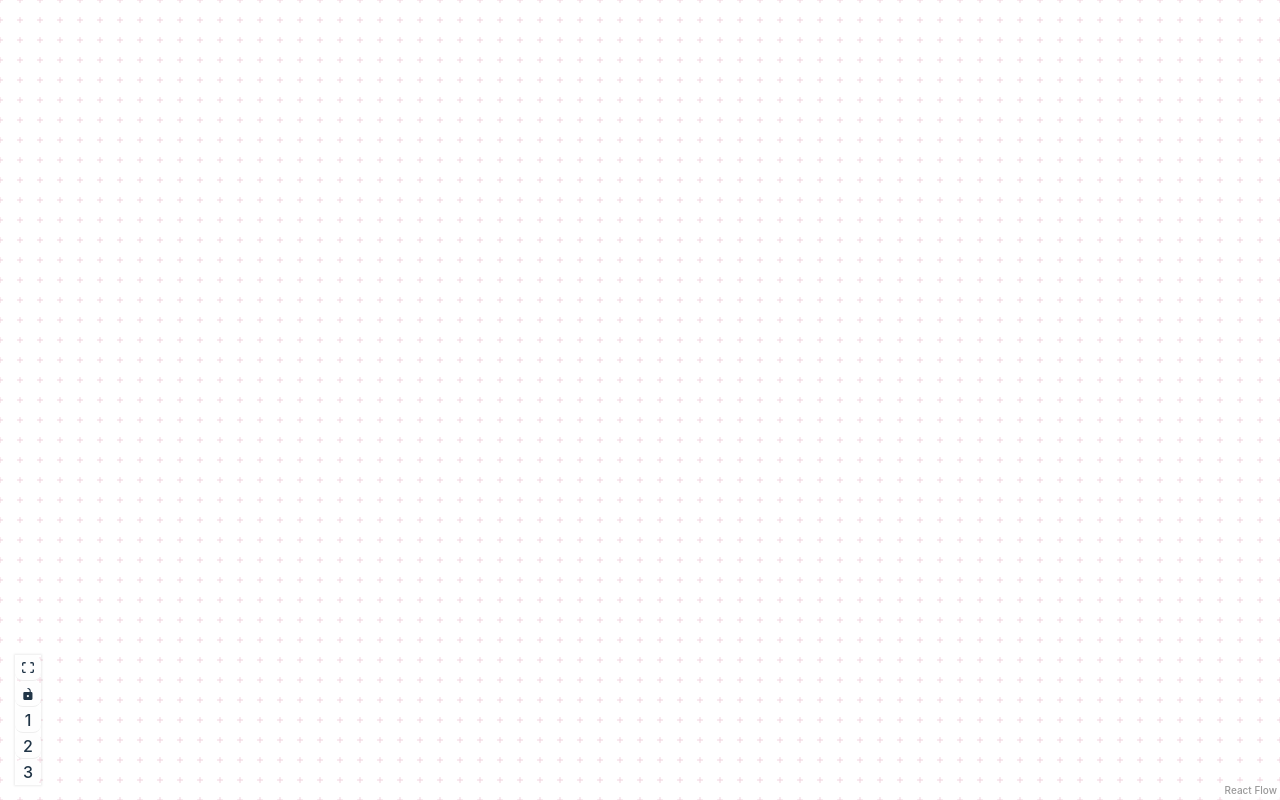
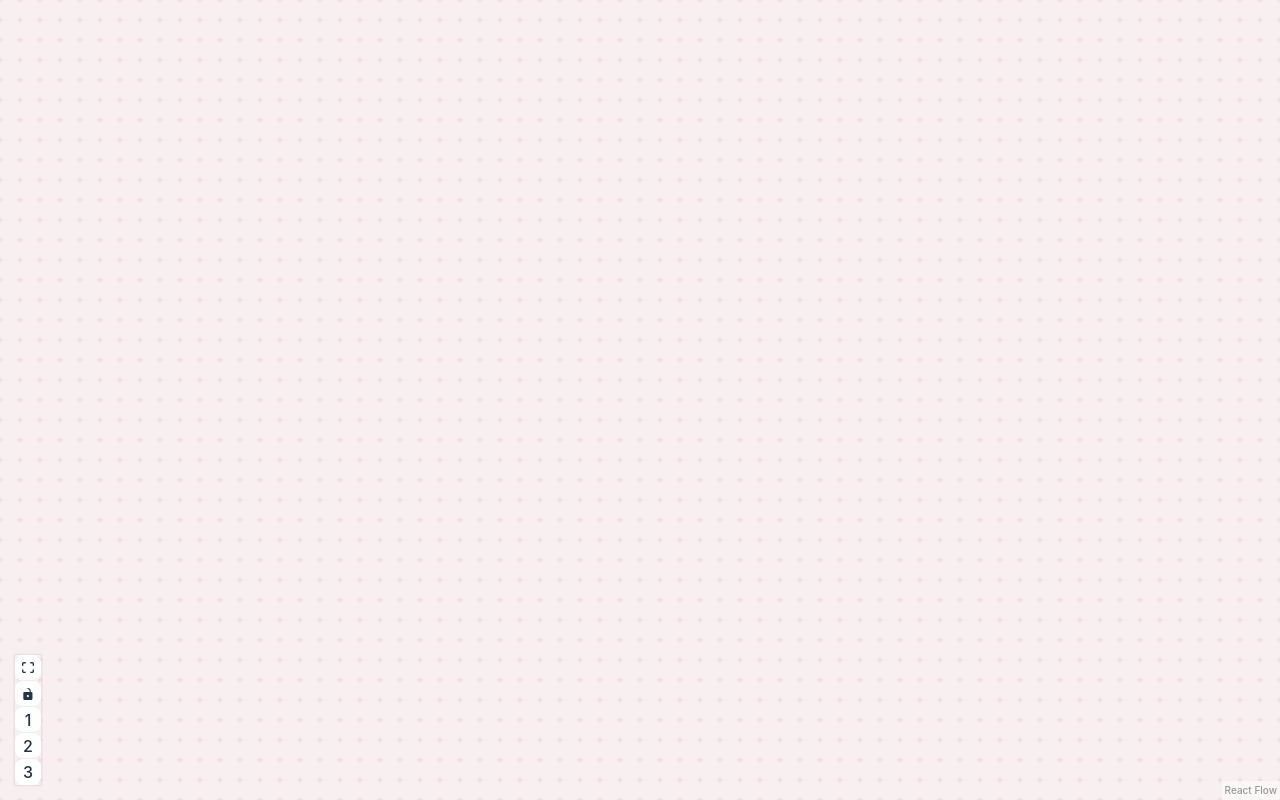
Before and after one commit to sovakrya/map-test-task, a React (Vite) app: page / in a window 1280 px wide. Built offline with nearby package versions, Linux system fonts and the light colour scheme.

Commit message:
added onNodesChange, onEdgeChange and onConnect in App

```diff
--- a/src/App.tsx
+++ b/src/App.tsx
@@ -5,10 +5,11 @@ import {
   ControlButton,
   Controls,
   addEdge,
-  useEdgesState,
-  useNodesState,
+  type Edge,
+  applyNodeChanges,
+  applyEdgeChanges,
 } from "@xyflow/react";
-import { useCallback } from "react";
+import { useCallback, useState } from "react";
 
 import "@xyflow/react/dist/style.css";
 import CustomNode from "./components/CustomNode";
@@ -21,24 +22,41 @@ type Node = {
 };
 
 const nodeTypes = { editableNode: CustomNode };
-let pos = 0;
+let posY = 0;
+let posX = 0;
 function App() {
-  const [nodes, setNodes, onNodeChange] = useNodesState<Node>([]);
+  const [nodes, setNodes] = useState<Node[]>([]);
+  const [edges, setEdges] = useState<Edge[]>([]);
+
+  const onNodeChange = useCallback(
+    (changes) => setNodes((nds) => applyNodeChanges(changes, nds)),
+    [setNodes]
+  );
+  const onEdgesChange = useCallback(
+    (changes) => setEdges((edgs) => applyEdgeChanges(changes, edgs)),
+    [setEdges]
+  );
+
+  const onConnect = useCallback(
+    (connection) => setEdges((eds) => addEdge(connection, eds)),
+    [setEdges]
+  );
 
   function addTwoNodes() {
-    pos += 100;
+    posY += 100;
+    posX += 80;
     setNodes((nodes) => {
       return [
         ...nodes,
         {
           id: String(Math.random()),
-          position: { x: 100, y: pos },
+          position: { x: posX, y: posY },
           data: { label: "" },
           type: "editableNode",
         },
         {
           id: String(Math.random()),
-          position: { x: 100, y: (pos += 100) },
+          position: { x: (posX += 80), y: (posY += 100) },
           data: { label: "" },
           type: "editableNode",
         },
@@ -47,7 +65,15 @@ function App() {
   }
   return (
     <div style={{ width: "100vw", height: "100vh" }}>
-      <ReactFlow nodes={nodes} nodeTypes={nodeTypes} style={{}}>
+      <ReactFlow
+        nodes={nodes}
+        edges={edges}
+        onNodesChange={onNodeChange}
+        onEdgesChange={onEdgesChange}
+        onConnect={onConnect}
+        nodeTypes={nodeTypes}
+        style={{ backgroundColor: "#f8f0f0" }}
+      >
         <Background color="#f1d2de" variant={BackgroundVariant.Cross} />
         <Controls showZoom={false}>
           <ControlButton onClick={addTwoNodes}>1</ControlButton>
--- a/src/components/CustomNode.tsx
+++ b/src/components/CustomNode.tsx
@@ -29,7 +29,7 @@ export default function CustomNode() {
 
   return (
     <NodeBox >
-      <Handle type="target" position={Position.Left} />
+      <Handle type="target" position={Position.Left} style={{width: 12, height: 12, backgroundColor: "#6d5b5b"}} />
       {!isEdit ? (
         <label onClick={() => setIsEdit(true)}>{inputText}</label>
       ) : (
@@ -44,7 +44,7 @@ export default function CustomNode() {
         </NodeInputBox>
       )}
 
-      <Handle type="source" position={Position.Right} />
+      <Handle type="source" position={Position.Bottom} style={{width: 12, height: 12, backgroundColor: "#6d5b5b"}}/>
     </NodeBox>
   );
 }
```
